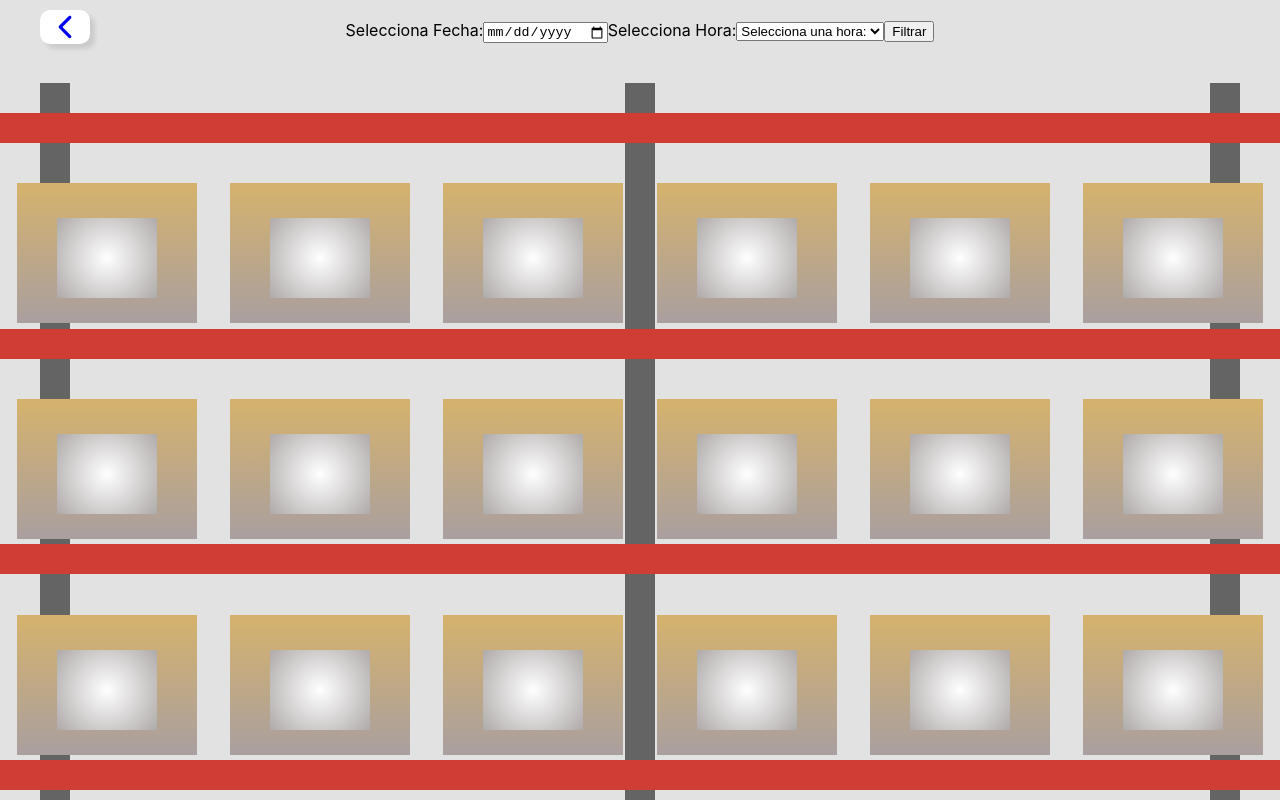
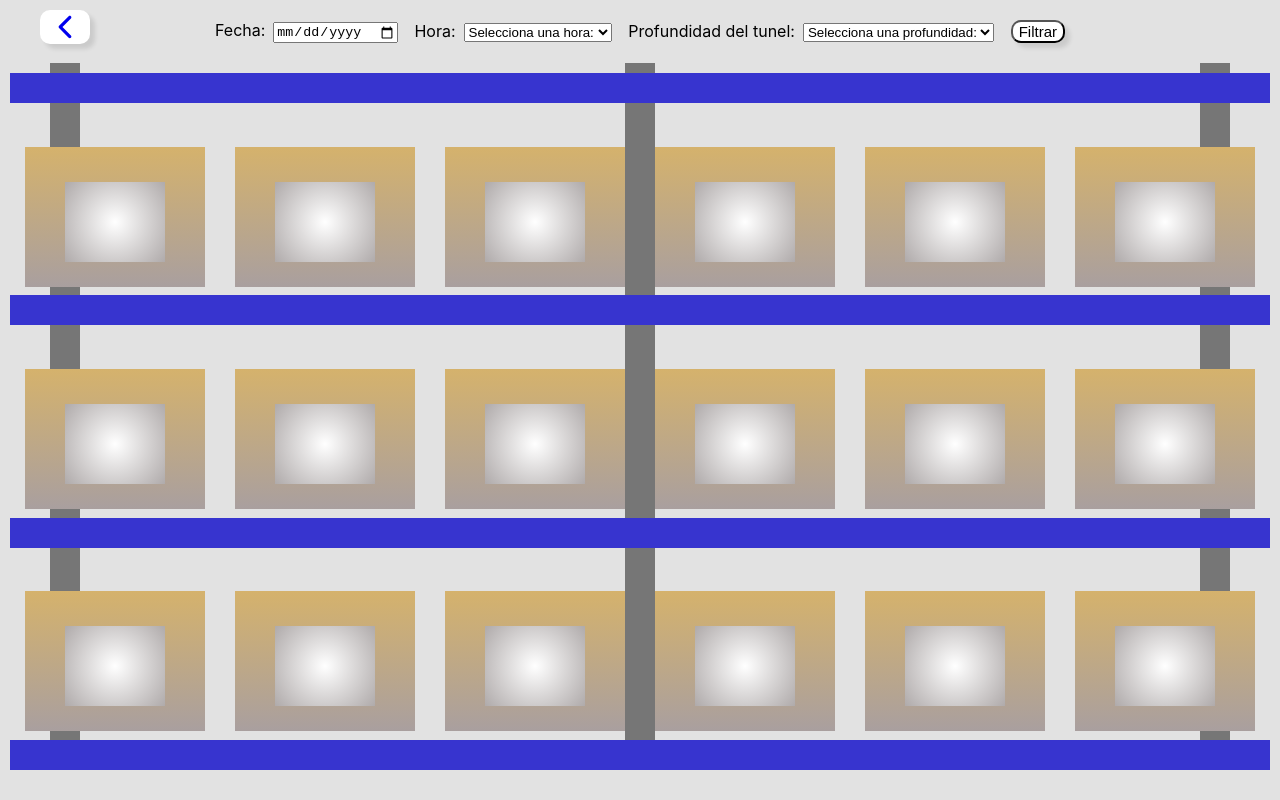
Before and after one commit to BimboDT/app-web, a React (Create React App) app in the folder bimbo-web/: page /rack in a window 1280 px wide. Built offline with nearby package versions, Linux system fonts and the light colour scheme.

Commit message:
Cambios en rack

```diff
--- a/bimbo-web/public/index.html
+++ b/bimbo-web/public/index.html
@@ -2,7 +2,7 @@
 <html lang="en">
   <head>
     <meta charset="utf-8" />
-    <title>React App</title>
+    <title>Bimbo Scan</title>
   </head>
   <body>
     <noscript>You need to enable JavaScript to run this app.</noscript>
--- a/bimbo-web/src/componentes/Fecha.js
+++ b/bimbo-web/src/componentes/Fecha.js
@@ -1,9 +1,10 @@
+import "../styles/App.css";
 import React, { useState } from 'react';
 
 function Fecha() {
   const [date, setDate] = useState('');
   const [hour, setHour] = useState('');
-
+  const [depth, setDepth] = useState('');
 
   const hours = Array.from({ length: 24 }, (_, i) => {
     const hour = i.toString().padStart(2, '0') + ':00';
@@ -18,26 +19,32 @@ function Fecha() {
     setHour(e.target.value);
   };
 
+  const handleDepthChange = (e) => {
+    setDepth(e.target.value);
+  };
+
   const handleFilter = () => {
-    if (date && hour) {
+    if (date && hour && depth) {
       const dateTime = `${date}T${hour}:00`;
-      console.log("Fecha y hora seleccionada:", dateTime);
+      console.log("Fecha y hora y profundidad seleccionada:", dateTime, depth);
     } else {
-      console.log("Por favor selecciona fecha y hora.");
+      console.log("Por favor selecciona fecha, hora y profundidad.");
     }
   };
 
   return (
+    <div className="filtros">
       <div>
-      <label htmlFor="dateFilter">Selecciona Fecha:</label>
+        <label style={{marginRight: "8px"}} htmlFor="dateFilter">Fecha:</label>
         <input
           type="date"
           id="dateFilter"
           value={date}
           onChange={handleDateChange}
         />
-
-      <label htmlFor="hourFilter">Selecciona Hora:</label>
+      </div>
+      <div>
+        <label style={{marginRight: "8px"}} htmlFor="hourFilter">Hora:</label>
         <select
           id="hourFilter"
           value={hour}
@@ -50,8 +57,23 @@ function Fecha() {
             </option>
           ))}
         </select>
-
-      <button onClick={handleFilter}>
+      </div>
+      <div>
+        <label style={{marginRight: "8px"}} htmlFor="depthFilter">Profundidad del tunel:</label>
+        <select
+          id="depthFilter"
+          value={depth}
+          onChange={handleDepthChange}
+        >
+          <option value="">Selecciona una profundidad:</option>
+          {Array.from({ length: 7 }, (_, i) => i + 1).map((depth) => (
+            <option key={depth} value={depth}>
+              {depth}
+            </option>
+          ))}
+        </select>
+      </div>
+      <button className="boton" onClick={handleFilter}>
         Filtrar
       </button>
     </div>
--- a/bimbo-web/src/componentes/Rack.js
+++ b/bimbo-web/src/componentes/Rack.js
@@ -18,11 +18,13 @@ const Rack = () => {
     };
 
     return (
-        <div className='rack'>
-            <Link to="/almacen" className='btn-back'>
-                <IoIosArrowBack size={34} />
-            </Link>
-            <DateTimeFilter></DateTimeFilter>
+        <div className="contenedor">
+            <div style={{margin: "10px"}}>
+                <Link to="/almacen" className='btn-back'>
+                    <IoIosArrowBack size={34} />
+                </Link>
+                <DateTimeFilter/>
+            </div>
             <div className={`rack ${showInfo ? 'blur' : ''}`}>
             <div className= 'background-cols'>
                 <div className='col'></div>
@@ -59,18 +61,11 @@ const Rack = () => {
                 <div className ='caja' onClick={handleBoxClick}><div className='etiqueta'></div></div>
                 <div className ='caja' onClick={handleBoxClick}><div className='etiqueta'></div></div>
             </div>
-
-
-
             <div className='estante'>
             </div>
-
+            {showInfo && <Info onClose={handleCloseInfo} />}
+            </div>
         </div>
-
-        {showInfo && <Info onClose={handleCloseInfo} />}
-        </div>
-
-
     );
 };
 
--- a/bimbo-web/src/styles/App.css
+++ b/bimbo-web/src/styles/App.css
@@ -147,16 +147,24 @@
   border-radius: 0.5rem;
 }
 
-.rack{
-  position:relative;
+.contenedor{
   display: flex;
   flex-direction: column;
-  justify-content: center;
+  align-items: center;
+  justify-content: space-between;
+  margin: 10px;
+  overflow: hidden;
+}
+
+.rack{
+  position: relative;
+  display: flex;
+  flex-direction: column;
+  justify-content: space-between;
   align-items: center;
   width: 100%;
-  height: 100vh;
-  justify-content: space-between;
-  margin-top: 40px;
+  height: 90vh;
+  margin: 10px;
 }
 
 .estante {
@@ -166,10 +174,9 @@
   max-width: 1416px;
   width: 100%;
   margin: 10px;
-  background-color:rgba(207, 61, 52);
+  background-color:rgb(55, 52, 207);
   height: 30px;
   z-index: 1;
-  margin: 30px 0;
 }
 
 .background-cols {
@@ -177,7 +184,7 @@
   top: 0;
   left: 0;
   width: 100%;
-  height: 100%;
+  height: 90vh;
   display: flex;
   justify-content: space-between;
   z-index: 0;
@@ -185,8 +192,8 @@
 
 .col {
   width: 30px;
-  background-color: rgba(100, 100, 100);
-  height: 100%;
+  background-color: rgb(118, 118, 118);
+  height: 87vh;
   margin: 0 40px;
 }
 
@@ -232,6 +239,24 @@
   display: flex;
   justify-content: center;
   box-shadow: 5px 5px 4px rgba(0, 0, 0, 0.1);
+}
+
+.filtros{
+  display: flex;
+  justify-content: space-between;
+  align-items: center;
+  width: 850px;
+}
+
+.boton{
+  cursor: pointer;
+  background-color: #FFFFFF;
+  border-radius: 10px;
+  width: fit-content;
+  display: flex;
+  justify-content: center;
+  box-shadow: 5px 5px 4px rgba(0, 0, 0, 0.1);
+  font-size: 15px;
 }
 
 .informacion{
```
Lines whose indentation alone changed are shown as unchanged.
